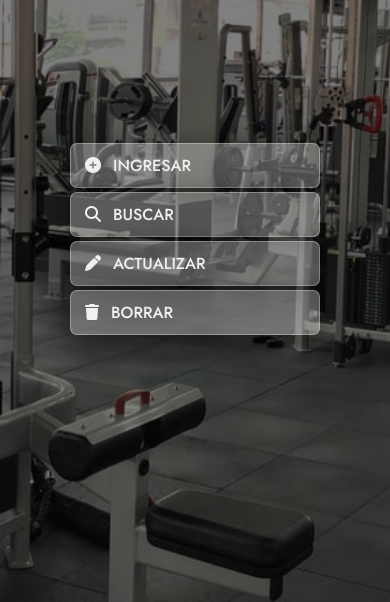
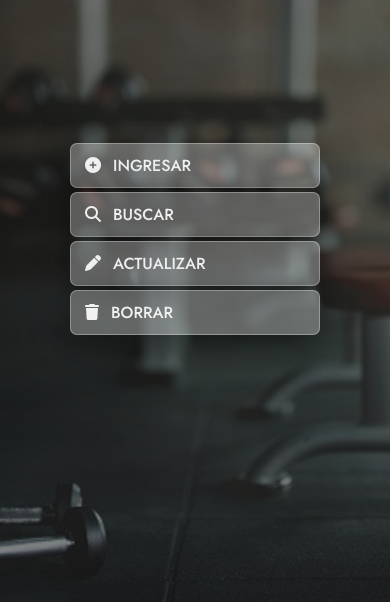
Before and after one commit to AugustoMartinez/olimpiadas, a plain HTML site: page index.html in a window 390 px wide. Shown: the part 242-844 px from the top of the page. Drawn offline with Linux system fonts and the light colour scheme.

Commit message:
responsive fondo

```diff
--- a/style.css
+++ b/style.css
@@ -347,7 +347,10 @@ th, td{
     }
 
 /* --- Responsive desing --- */
-@media screen and (max-width :500px){
+@media screen and (max-width: 500px){
+    body{
+        background-image: url("./WhatsApp\ Image\ 2021-08-18\ at\ 17.16.54.jpeg");
+    }
     .contenedor-formulario{
         align-items: center;
     }
```
